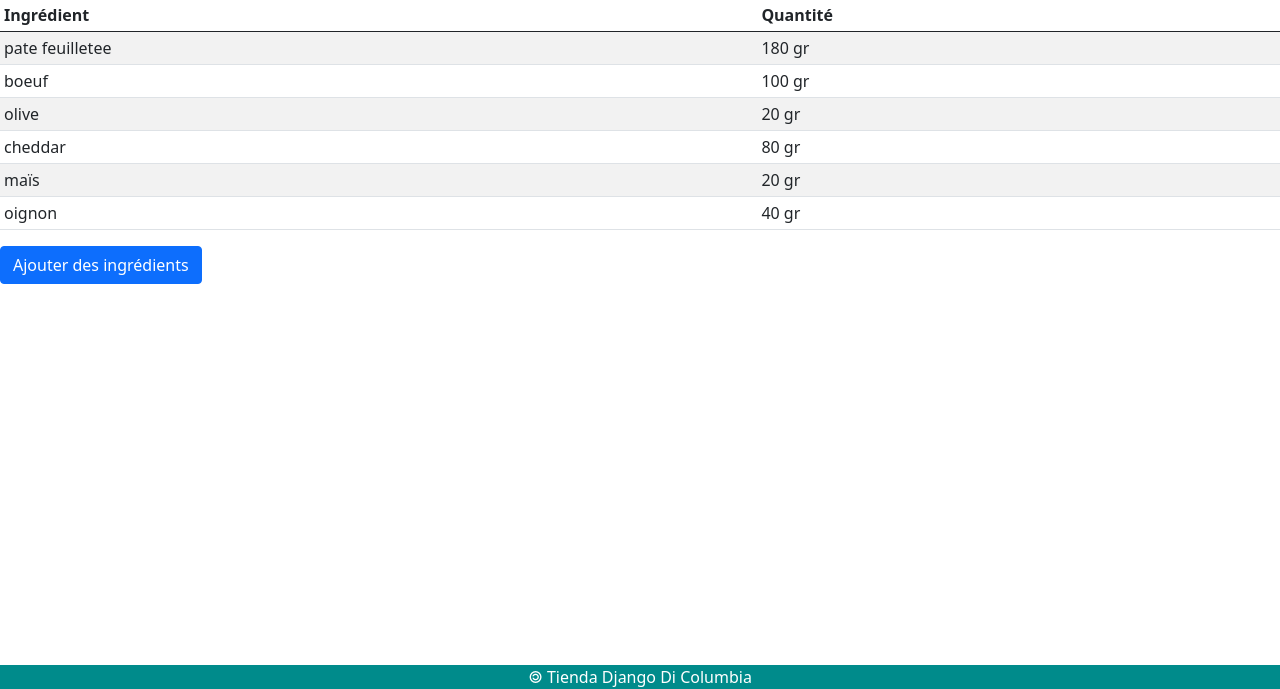
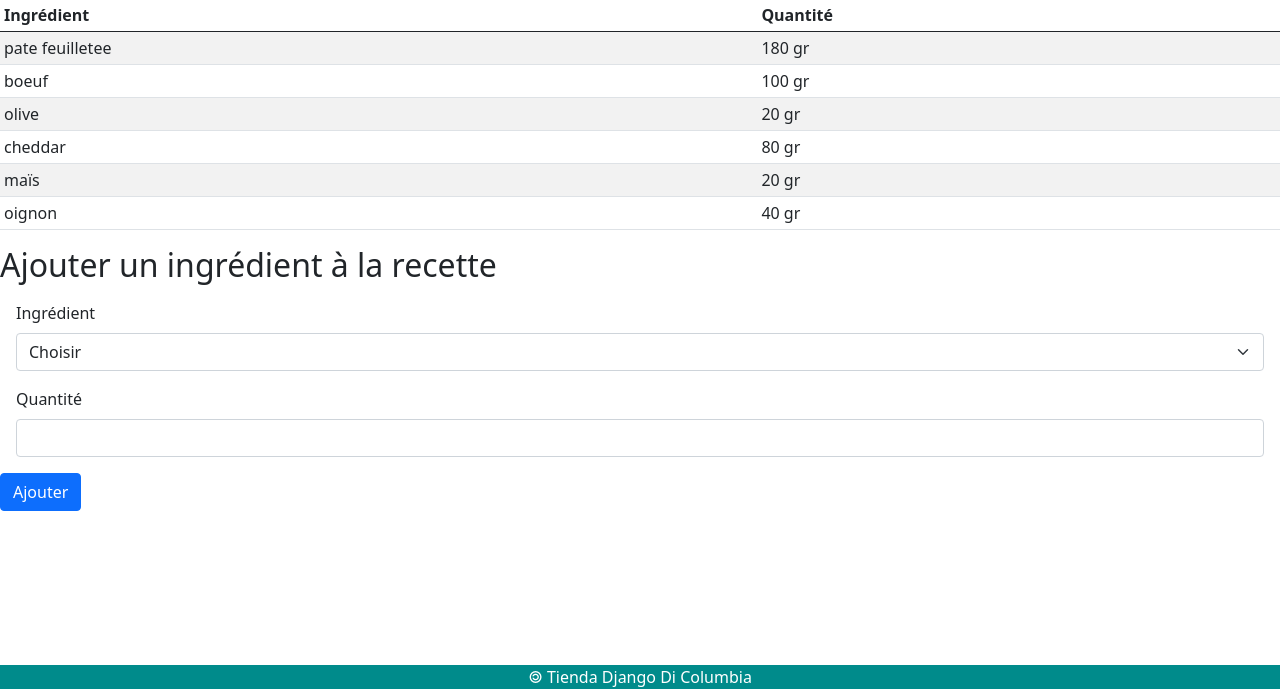
Before and after one commit to Gokasoon/Tienda, a Django app: page /empanada/1 in a window 1280 px wide. Shown: the part 111-800 px from the top of the page. Run offline with Django 5.2, Linux system fonts and the light colour scheme; data comes from the database, SQL or seed files in the repository; both versions use the stored data as it was after the commit.

Commit message:
add ingredients to empanada working

```diff
--- a/tienda/empanadas/forms.py
+++ b/tienda/empanadas/forms.py
@@ -16,4 +16,4 @@ class EmpanadaForm(ModelForm) :
 class CompositionForm(ModelForm) :
     class Meta:
         model = Composition
-        fields = ['ingredient', 'empanada', 'quantite']
+        fields = ['ingredient', 'quantite']
--- a/tienda/empanadas/templates/empanadas/empanada.html
+++ b/tienda/empanadas/templates/empanadas/empanada.html
@@ -20,7 +20,26 @@
         {% endfor %}
     </tbody>
 </table>
-<button class="btn btn-primary">
-    Ajouter des ingrédients
-</button>
+<h2>Ajouter un ingrédient à la recette</h2>
+<form action="/empanada/{{empanada.idEmpanada}}/addIngredient" method="POST">
+    {% csrf_token %}
+    <div class="m-3">
+        <label for="id_ingredient" class="form-label">
+            Ingrédient
+        </label>
+        <select id="id_ingredient" name="ingredient" class="form-select" required>
+            <option selected disabled>Choisir</option>
+            {% for ingr in ingredients %}
+            <option value="{{ingr.idIngredient}}">{{ingr.nomIngredient}}</option>
+            {% endfor %}
+        </select>
+    </div>
+    <div class="m-3">
+        <label for="id_quantite" class="form-label">
+            Quantité
+        </label>
+        <input id="id_quantite" name="quantite" type="text" maxlength="100" required class="form-control"/>
+    </div>
+    <button type="submit" class="btn btn-primary">Ajouter</button>
+</form>
 {% endblock %}
--- a/tienda/empanadas/views.py
+++ b/tienda/empanadas/views.py
@@ -1,6 +1,6 @@
-from django.shortcuts import render
+from django.shortcuts import render, redirect
 from empanadas.models import Empanada, Ingredient, Composition
-from empanadas.forms import IngredientForm, EmpanadaForm
+from empanadas.forms import IngredientForm, EmpanadaForm, CompositionForm
 
 def empanadas(request) :
     lesEmpanadas = Empanada.objects.all()
@@ -14,6 +14,7 @@ def empanadas(request) :
 def empanada(request, empanada_id) :
     laEmpanada = Empanada.objects.get(idEmpanada = empanada_id)
     compos = Composition.objects.filter(empanada = empanada_id)
+    ingrs = Ingredient.objects.all()
     recipe = {}
 
     for compo in compos :
@@ -24,8 +25,8 @@ def empanada(request, empanada_id) :
         request,
         'empanadas/empanada.html',
         {'empanada' : laEmpanada,
-         'recette' : recipe},
-
+         'recette' : recipe,
+         'ingredients' : ingrs},
     )
 
 
@@ -87,3 +88,30 @@ def creerEmpanada(request) :
             'empanadas/formulaireNonValide.html',
             { 'erreurs' : form.errors },
         )
+
+
+def ajouterIngredientEmpanada(request, empanada_id) :
+    form = CompositionForm(request.POST)
+    if form.is_valid() :
+        ingr = form.cleaned_data['ingredient']
+        qt = form.cleaned_data['quantite']
+        emp = Empanada.objects.get(idEmpanada=empanada_id)
+        recherche = Composition.objects.filter(empanada=empanada_id, ingredient=ingr.idIngredient)
+
+        if recherche.count() > 0 :
+            ligne = recherche.first()
+        else :
+            ligne = Composition()
+            ligne.ingredient = ingr
+            ligne.empanada = emp
+
+        ligne.quantite = qt
+        ligne.save()
+        return redirect('/empanada/%d' % empanada_id)
+
+    else :
+        return render(
+            request,
+            'empanada/formulaireNonValide.html',
+            { 'erreurs' : form.errors},
+        )
--- a/tienda/tienda/urls.py
+++ b/tienda/tienda/urls.py
@@ -24,7 +24,8 @@ urlpatterns = [
     path('ingredients/', views.ingredients),
     path('empanada/<int:empanada_id>', views.empanada),
     path('ingredients/add', views.formulaireCreationIngredient),
+    path('empanadas/add', views.formulaireCreationEmpanada),
     path('ingredients/create', views.creerIngredient),
-    path('empanadas/add', views.formulaireCreationEmpanada),
     path('empanadas/create', views.creerEmpanada),
+    path('empanada/<int:empanada_id>/addIngredient', views.ajouterIngredientEmpanada),
 ]
```
Also changed, not shown: tienda/db.sqlite3.
